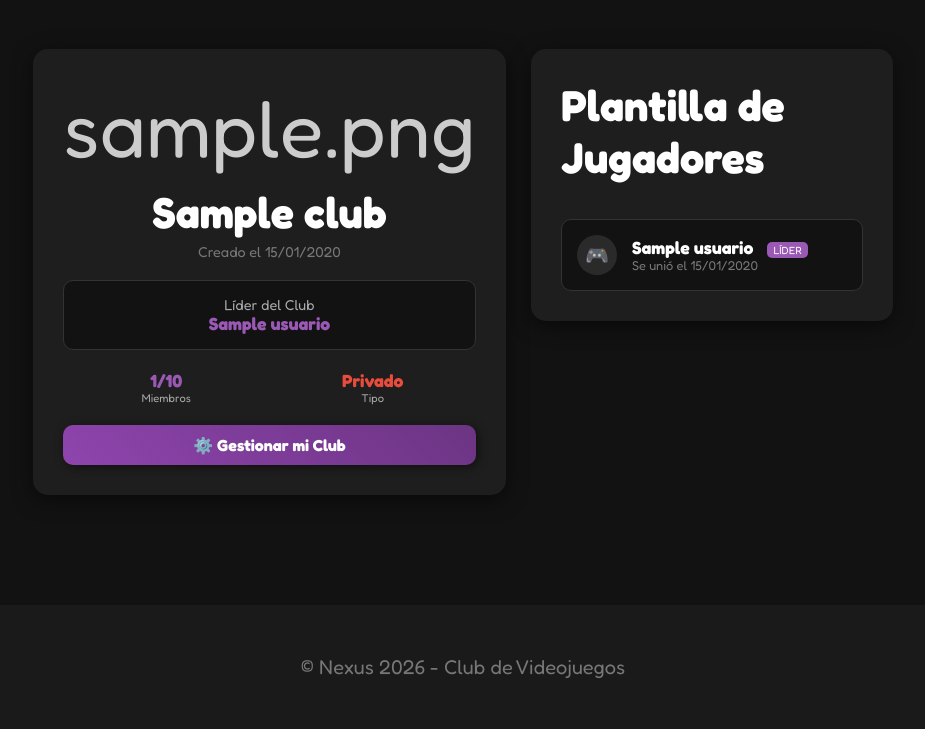
After one commit to SusAlbertX/Nexus, a PHP site: page /ver_club.php?id=1 in a window 1280 px wide. The commit adds this page. Shown: the part 408-1137 px from the top of the page, without its empty margins (177-1102 px from the left). Run offline with PHP 8.4, Linux system fonts and the light colour scheme; the visitor is signed in with stand-in values (Sample User, id 1); tables that the repository leaves empty or names only in its code hold one stand-in row (values such as "Sample post").

Commit message:
Clubs Update 3

```diff
--- /dev/null
+++ b/src/ver_club.php
@@ -0,0 +1,142 @@
+<?php
+require_once 'config.php';
+
+if (!isset($_SESSION['usuario_id'])) {
+    header("Location: login.php");
+    exit;
+}
+
+$pdo = getPDO();
+$pdo->exec("SET NAMES utf8mb4");
+$mi_id = $_SESSION['usuario_id'];
+
+$club_id = isset($_GET['id']) ? (int)$_GET['id'] : 0;
+
+$stmt = $pdo->prepare("SELECT c.*, u.nombre AS lider_nombre FROM clubs c JOIN usuarios u ON c.lider_id = u.id WHERE c.id = ?");
+$stmt->execute([$club_id]);
+$club = $stmt->fetch();
+
+if (!$club) {
+    header("Location: clubs.php?err=1&msg=" . urlencode('El club no existe.'));
+    exit;
+}
+
+$stmt = $pdo->prepare("SELECT id FROM miembros_club WHERE club_id = ? AND usuario_id = ?");
+$stmt->execute([$club_id, $mi_id]);
+$soy_miembro = $stmt->fetch() ? true : false;
+
+if ($club['es_privado'] && !$soy_miembro && $club['lider_id'] != $mi_id) {
+    header("Location: clubs.php?err=1&msg=" . urlencode('Este club es privado. Solo los miembros pueden ver su interior.'));
+    exit;
+}
+
+$stmt = $pdo->prepare("SELECT u.id, u.nombre, m.fecha_union FROM miembros_club m JOIN usuarios u ON m.usuario_id = u.id WHERE m.club_id = ? ORDER BY m.fecha_union ASC");
+$stmt->execute([$club_id]);
+$miembros = $stmt->fetchAll();
+?>
+<!DOCTYPE html>
+<html lang="es">
+<head>
+    <meta charset="UTF-8">
+    <meta name="viewport" content="width=device-width, initial-scale=1.0">
+    <title><?= e($club['nombre']) ?> - Nexus</title>
+    <link rel="icon" href="icono.png" type="image/png">
+    <link href="https://fonts.googleapis.com/css2?family=Fredoka:wght@300;400;500;600;700&display=swap" rel="stylesheet">
+    <link rel="stylesheet" href="styles.css">
+</head>
+<body>
+<header>
+    <div class="container">
+        <p class="logo" onclick="location.href='index.php'">NEXUS</p>
+        <nav>
+            <a href="index.php">Inicio</a>
+            <a href="torneo.php">Torneos</a>
+            <a href="clubs.php" class="activo">Clubs</a>
+            <a href="servidores.php">Servidores</a>
+            <a href="soporte.php">Soporte</a>
+            <?php if (isset($_SESSION['usuario_id'])): ?>
+                <div class="user-menu">
+                    <a>👤 <?= e($_SESSION['usuario_nombre']) ?> ▾</a>
+                    <div class="dropdown-content">
+                        <a href="perfil.php">👤 Mi Perfil</a>
+                        <a href="ajustes.php">⚙️ Ajustes de cuenta</a>
+                        <a href="logout.php" class="logout-link">🚪 Cerrar Sesión</a>
+                    </div>
+                </div>
+            <?php endif; ?>
+        </nav>
+    </div>
+</header>
+
+<section class="hero" style="min-height: 25vh;">
+    <h1><?= e($club['icono']) ?> <?= e($club['nombre']) ?></h1>
+    <p><?= e($club['descripcion']) ?></p>
+</section>
+
+<section class="container" style="padding: 20px; max-width: 900px;">
+
+    <?php if (isset($_GET['msg'])): ?>
+        <div class="alerta <?= isset($_GET['err']) ? 'error' : 'ok' ?>"><?= e($_GET['msg']) ?></div>
+    <?php endif; ?>
+
+    <div style="display: grid; grid-template-columns: 1fr 2fr; gap: 25px; align-items: start;">
+
+        <div class="panel" style="text-align: center;">
+            <div style="font-size: 5em; margin-bottom: 10px;"><?= e($club['icono']) ?></div>
+            <h2 style="margin: 0; color: white;"><?= e($club['nombre']) ?></h2>
+            <p style="color: #777; font-size: 0.9em; margin-top: 5px;">Creado el <?= date('d/m/Y', strtotime($club['fecha_creacion'])) ?></p>
+
+            <div style="background: #121212; padding: 15px; border-radius: 10px; margin-top: 20px; border: 1px solid #333;">
+                <p style="margin: 0; color: #aaa; font-size: 0.9em;">Líder del Club</p>
+                <a href="perfil.php?id=<?= $club['lider_id'] ?>" style="color: #9b59b6; font-weight: bold; font-size: 1.1em; text-decoration: none;">
+                    <?= e($club['lider_nombre']) ?>
+                </a>
+            </div>
+
+            <div style="display: flex; justify-content: space-between; margin-top: 20px;">
+                <div class="stat-item">
+                    <div class="stat-numero"><?= count($miembros) ?>/10</div>
+                    <div class="stat-label">Miembros</div>
+                </div>
+                <div class="stat-item">
+                    <div class="stat-numero" style="color: <?= $club['es_privado'] ? '#e74c3c' : '#2ecc71' ?>;">
+                        <?= $club['es_privado'] ? 'Privado' : 'Público' ?>
+                    </div>
+                    <div class="stat-label">Tipo</div>
+                </div>
+            </div>
+
+            <?php if ($club['lider_id'] == $mi_id): ?>
+                <button class="btn-primario" style="width: 100%; margin-top: 20px;" onclick="location.href='mi_club.php'">⚙️ Gestionar mi Club</button>
+            <?php endif; ?>
+        </div>
+
+        <div class="panel">
+            <h2 style="margin-top: 0;">Plantilla de Jugadores</h2>
+            <div style="display: flex; flex-direction: column; gap: 10px; margin-top: 20px;">
+                <?php foreach ($miembros as $m): ?>
+                    <div style="background: #121212; padding: 15px; border-radius: 10px; border: 1px solid #333; display: flex; justify-content: space-between; align-items: center;">
+                        <div style="display: flex; align-items: center; gap: 15px;">
+                            <div style="width: 40px; height: 40px; background: #2a2a2a; border-radius: 50%; display: flex; align-items: center; justify-content: center; font-size: 1.2em;">
+                                🎮
+                            </div>
+                            <div>
+                                <a href="perfil.php?id=<?= $m['id'] ?>" style="color: white; text-decoration: none; font-weight: bold; font-size: 1.1em;">
+                                    <?= e($m['nombre']) ?>
+                                </a>
+                                <?php if ($m['id'] == $club['lider_id']): ?>
+                                    <span style="background: #9b59b6; color: white; font-size: 0.65em; padding: 2px 6px; border-radius: 5px; margin-left: 10px; vertical-align: middle;">LÍDER</span>
+                                <?php endif; ?>
+                                <div style="color: #777; font-size: 0.8em;">Se unió el <?= date('d/m/Y', strtotime($m['fecha_union'])) ?></div>
+                            </div>
+                        </div>
+                    </div>
+                <?php endforeach; ?>
+            </div>
+        </div>
+    </div>
+</section>
+
+<footer><div class="container"><p>&copy; Nexus 2026 - Club de Videojuegos</p></div></footer>
+</body>
+</html>
```
Also changed, not shown: src/clubs.php (+6 -2 lines).
